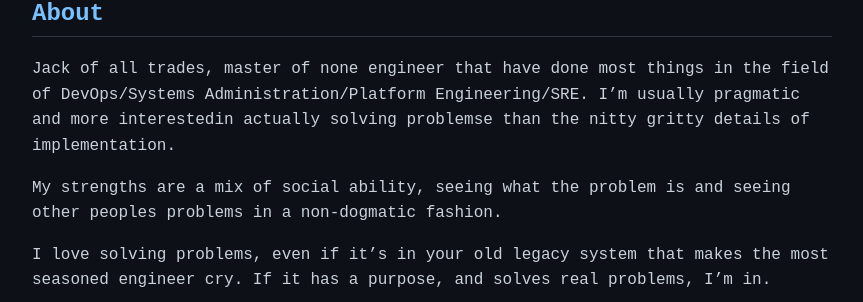
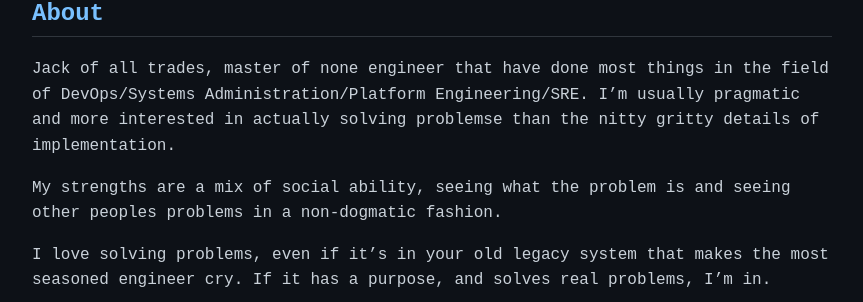
Before and after one commit to danragnar/danragnar.github.io, a Jekyll site: the page built from index.md, in a window 1280 px wide. Shown: the part 342-644 px from the top of the page, without its empty margins (208-1071 px from the left). Built offline with Jekyll 4.4.1, drawn with Linux system fonts in a browser that asks for light colours.

Commit message:
fix spelling error

```diff
--- a/index.md
+++ b/index.md
@@ -9,7 +9,7 @@ title: Home
 
 ## About
 
-Jack of all trades, master of none engineer that have done most things in the field of DevOps/Systems Administration/Platform Engineering/SRE. I'm usually pragmatic and more interestedin actually solving problemse than the nitty gritty details of implementation.
+Jack of all trades, master of none engineer that have done most things in the field of DevOps/Systems Administration/Platform Engineering/SRE. I'm usually pragmatic and more interested in actually solving problemse than the nitty gritty details of implementation.
 
 My strengths are a mix of social ability, seeing what the problem is and seeing other peoples problems in a non-dogmatic fashion.
 
```
